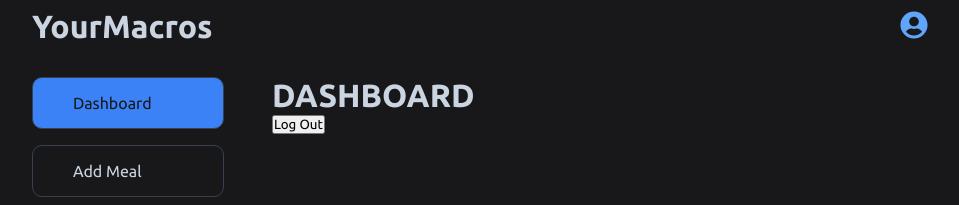
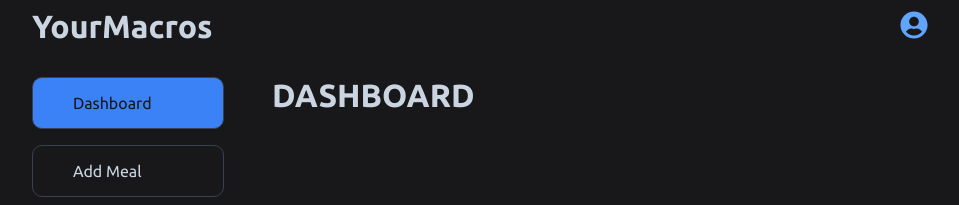
Before and after one commit to jonmico/your-macros, a React (Vite) app in the folder client/: page /dashboard in a window 1280 px wide. Shown: the top 205 px of the page, without its empty margins (160-1119 px from the left). Built offline with nearby package versions, Linux system fonts and the light colour scheme; some icons are missing.

Commit message:
Remove Auth0 to spin up own auth.

```diff
--- a/client/package.json
+++ b/client/package.json
@@ -10,7 +10,6 @@
     "preview": "vite preview"
   },
   "dependencies": {
-    "@auth0/auth0-react": "^2.2.4",
     "react": "^18.2.0",
     "react-dom": "^18.2.0",
     "react-icons": "^4.12.0",
--- a/client/src/components/login-button/login-button.tsx
+++ /dev/null
@@ -1,9 +0,0 @@
-import { useAuth0 } from '@auth0/auth0-react';
-
-const LoginButton = () => {
-  const { loginWithRedirect } = useAuth0();
-
-  return <button onClick={() => loginWithRedirect()}>Log In</button>;
-};
-
-export default LoginButton;
--- a/client/src/components/logout-button/logout-button.tsx
+++ /dev/null
@@ -1,23 +0,0 @@
-import { useAuth0 } from '@auth0/auth0-react';
-
-const LogoutButton = () => {
-  const { logout } = useAuth0();
-
-  return (
-    <button
-      onClick={() =>
-        logout({
-          logoutParams: {
-            returnTo: import.meta.env.PROD
-              ? 'https://your-macros.onrender.com/'
-              : 'http://localhost:5173/',
-          },
-        })
-      }
-    >
-      Log Out
-    </button>
-  );
-};
-
-export default LogoutButton;
--- a/client/src/main.tsx
+++ b/client/src/main.tsx
@@ -1,20 +1,9 @@
 import React from 'react';
 import ReactDOM from 'react-dom/client';
-import { Auth0Provider } from '@auth0/auth0-react';
 import App from './App.tsx';
 
 ReactDOM.createRoot(document.getElementById('root')!).render(
   <React.StrictMode>
-    <Auth0Provider
-      domain='dev-7cuxnms4wtiwlbc1.us.auth0.com'
-      clientId='Cgo8TREtu6HvTiZ8cN8SWcwXWZEvJdQP'
-      authorizationParams={{
-        redirect_uri: import.meta.env.PROD
-          ? 'https://your-macros.onrender.com/dashboard'
-          : 'http://localhost:5173/dashboard',
-      }}
-    >
-      <App />
-    </Auth0Provider>
+    <App />
   </React.StrictMode>
 );
--- a/client/src/pages/dashboard/dashboard.tsx
+++ b/client/src/pages/dashboard/dashboard.tsx
@@ -1,10 +1,7 @@
-import LogoutButton from '../../components/logout-button/logout-button';
-
 export default function Dashboard() {
   return (
     <div>
       <h1>DASHBOARD</h1>
-      <LogoutButton />
     </div>
   );
 }
--- a/client/src/pages/home/home.tsx
+++ b/client/src/pages/home/home.tsx
@@ -1,6 +1,5 @@
 import { Link } from 'react-router-dom';
 import styles from './home.module.css';
-import LoginButton from '../../components/login-button/login-button';
 
 export default function Home() {
   return (
@@ -9,7 +8,6 @@ export default function Home() {
       <Link to={'/dashboard'} className={styles.link}>
         Dashboard
       </Link>
-      <LoginButton />
     </div>
   );
 }
```
Also changed, not shown: 1 other file (tests, documents, lock files or other folders).
